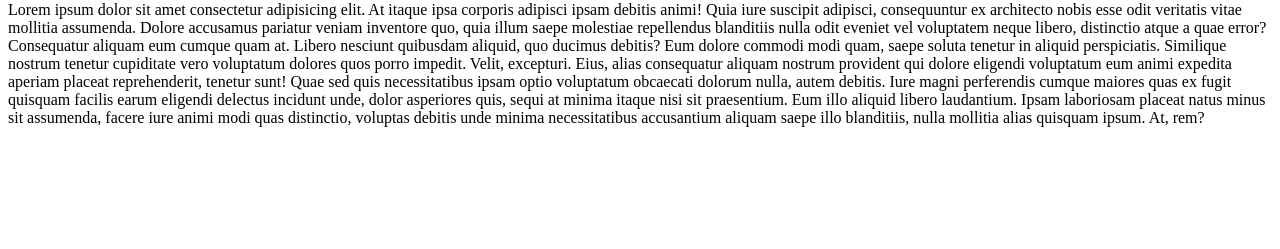
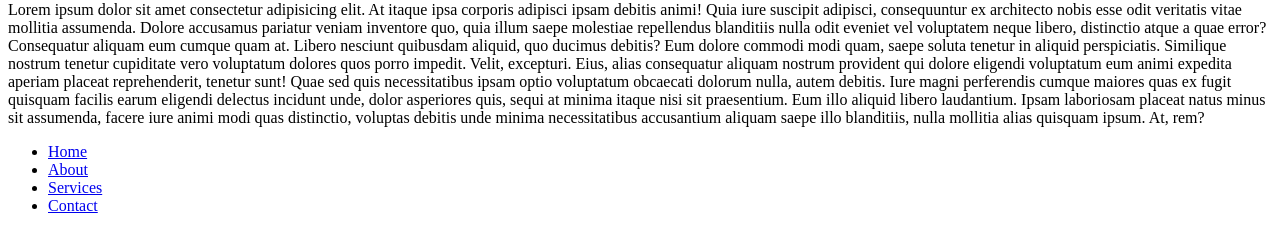
Before and after one commit to Venomanas/learn-git-, a plain HTML site: page index.html in a window 1280 px wide. Shown: the part 79-328 px from the top of the page. Drawn offline with Linux system fonts and the light colour scheme.

Commit message:
add a nav

```diff
--- a/index.html
+++ b/index.html
@@ -13,5 +13,13 @@
     Eius, alias consequatur aliquam nostrum provident qui dolore eligendi voluptatum eum animi expedita aperiam placeat reprehenderit, tenetur sunt! Quae sed quis necessitatibus ipsam optio voluptatum obcaecati dolorum nulla, autem debitis.
     Iure magni perferendis cumque maiores quas ex fugit quisquam facilis earum eligendi delectus incidunt unde, dolor asperiores quis, sequi at minima itaque nisi sit praesentium. Eum illo aliquid libero laudantium.
     Ipsam laboriosam placeat natus minus sit assumenda, facere iure animi modi quas distinctio, voluptas debitis unde minima necessitatibus accusantium aliquam saepe illo blanditiis, nulla mollitia alias quisquam ipsum. At, rem?</p>
+    <nav>
+        <ul>
+            <li><a href="#">Home</a></li>
+            <li><a href="#">About</a></li>
+            <li><a href="#">Services</a></li>
+            <li><a href="#">Contact</a></li>
+        </ul>
+    </nav>
 </body>
 </html>
```
